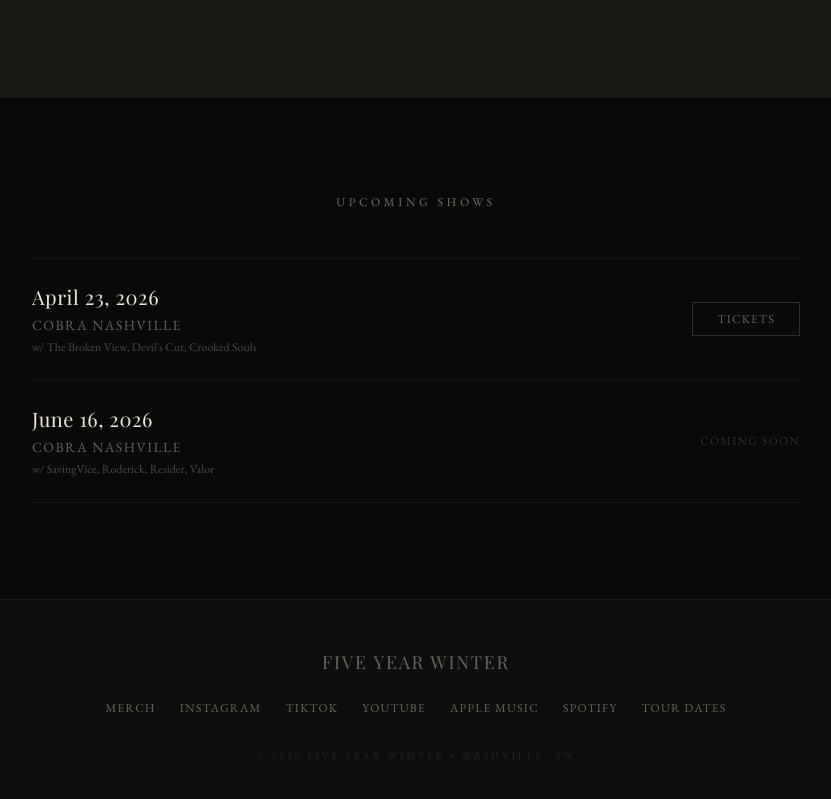
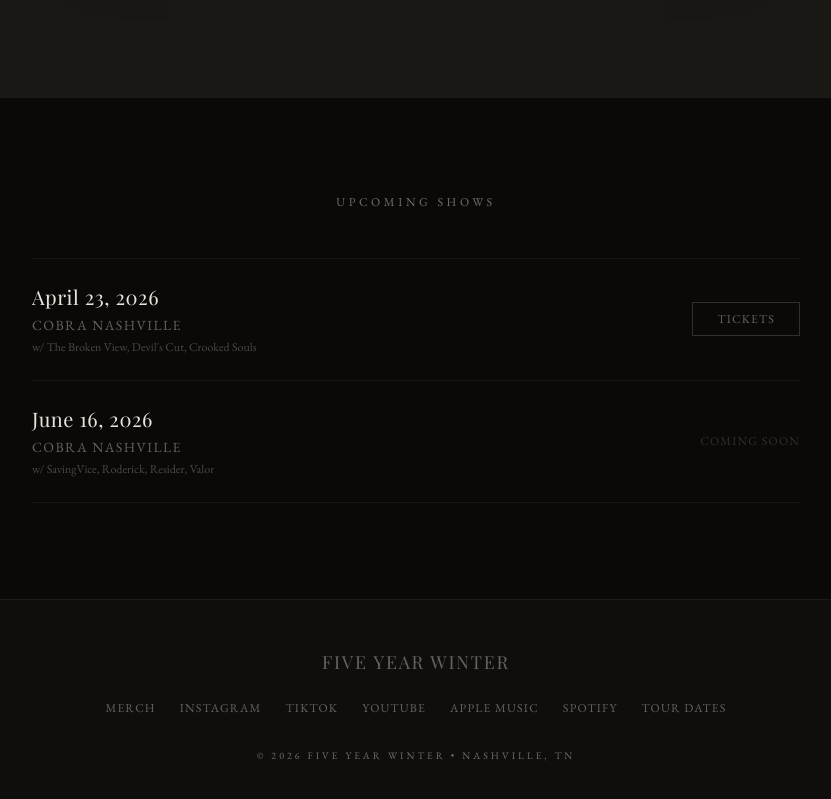
Before and after one commit to agentallen-svg/fiveyearwinter-site, a Next.js app: page / in a window 1280 px wide. Shown: the part 2983-3782 px from the top of the page, without its empty margins (224-1055 px from the left). Built offline with nearby package versions, Linux system fonts and the light colour scheme.

Commit message:
Improve text visibility, add Booking button, add Bandsintown footer link

```diff
--- a/app/page.tsx
+++ b/app/page.tsx
@@ -294,7 +294,7 @@ export default function Home() {
               </a>
             ))}
           </div>
-          <p className="mt-8 text-[10px] uppercase tracking-[0.3em] text-stone/20">
+          <p className="mt-8 text-[10px] uppercase tracking-[0.3em] text-stone/80">
             &copy; {new Date().getFullYear()} Five Year Winter • Nashville, TN
           </p>
         </div>
```
